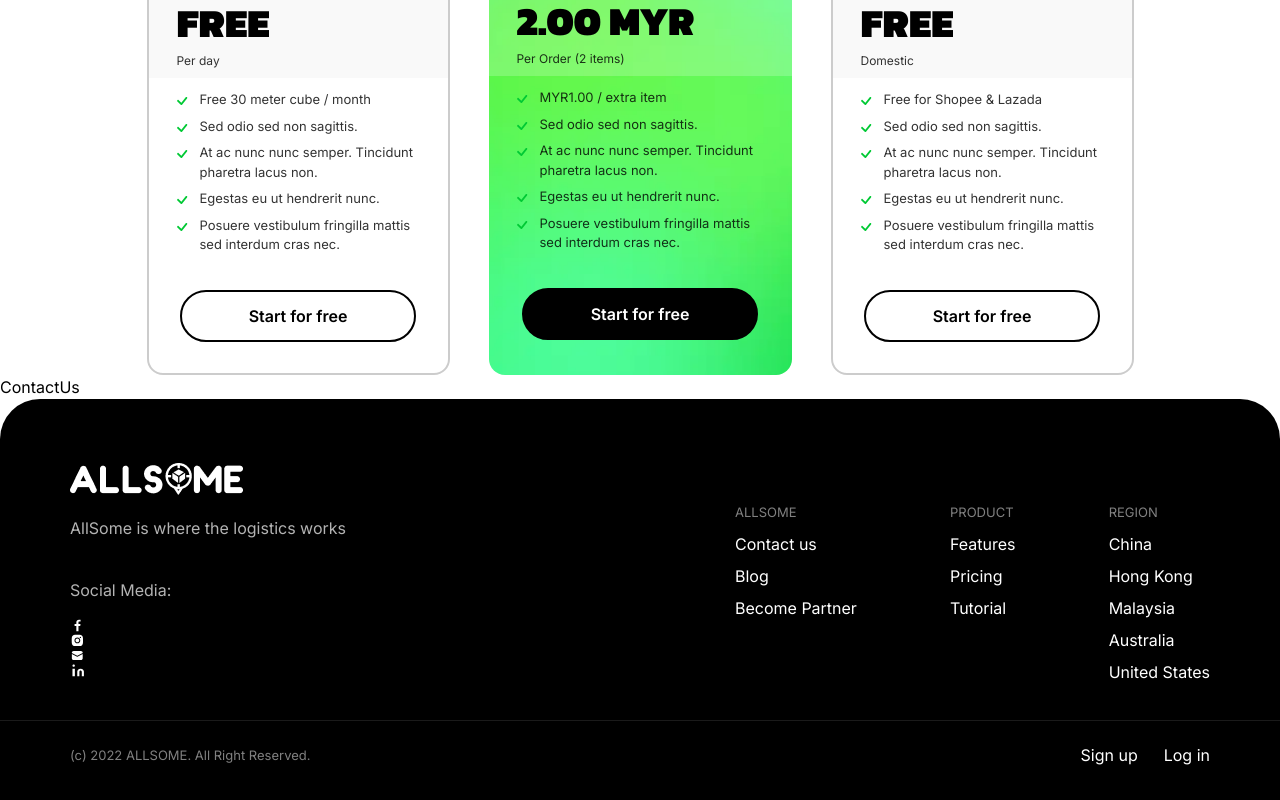
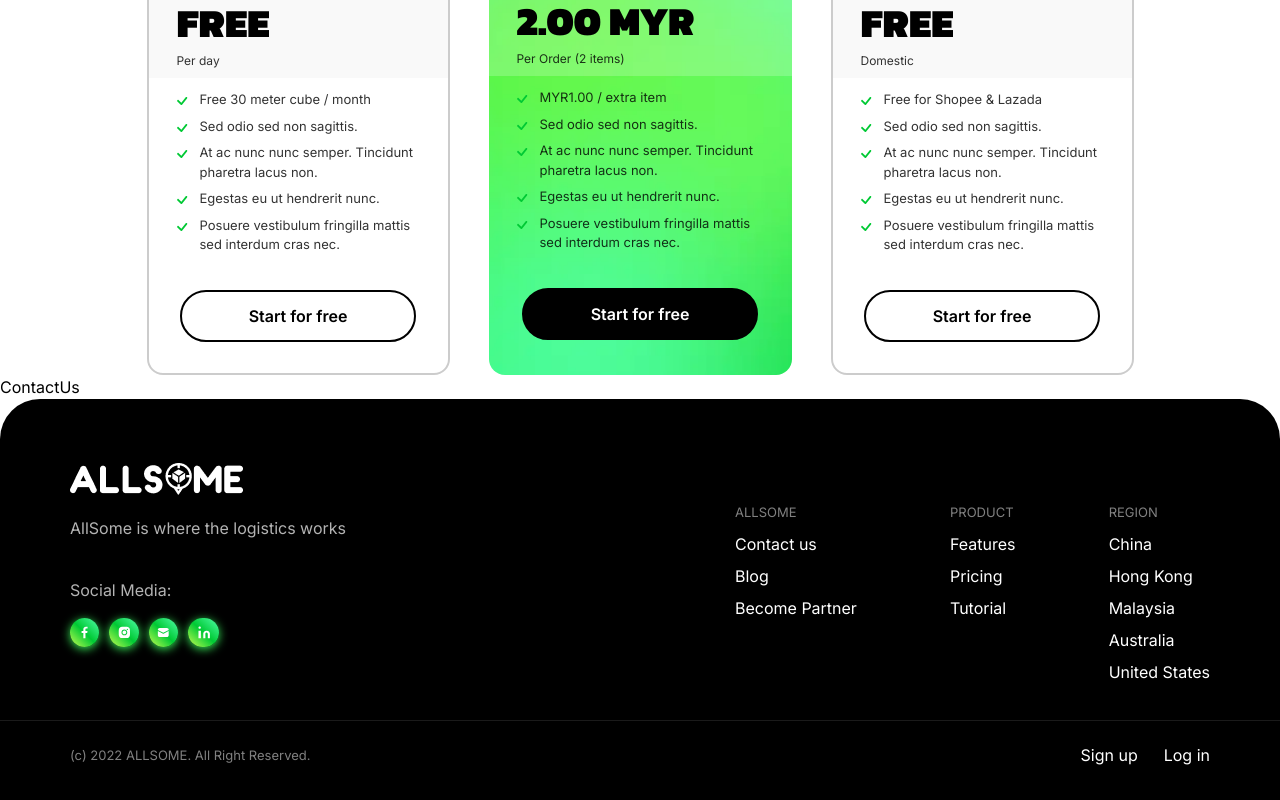
Before and after one commit to AnjaliChandaRC/allsome-next, a Next.js app: page / in a window 1280 px wide. Shown: the part 9583-10383 px from the top of the page. Built offline with nearby package versions, Linux system fonts and the light colour scheme.

Commit message:
change shadow

```diff
--- a/src/app/components/PricingAndPlans.jsx
+++ b/src/app/components/PricingAndPlans.jsx
@@ -53,7 +53,7 @@ const PricingAndPlans = () => {
       <CustomDescription styleclass="text-center pb-9" description="Free access to outlets, pay-as-you-go." />
       <div className="flex gap-[39px] max-lg:flex-wrap justify-center">
         {PRICING_DATA_LIST.map((card, index) => (
-          <div key={index} className={`w-full max-w-[303px] rounded-2xl py-[31px] bg-cover bg-center bg-no-repeat ${index === 1 ? "bg-pricing-table" : " border-2 border-black/20"} `}>
+          <div key={index} className={`w-full max-w-[303px] rounded-2xl py-[31px] bg-cover bg-center plans-shadow transition-all duration-300 ease-linear bg-no-repeat ${index === 1 ? "bg-pricing-table" : " border-2 border-black/20 hover:border-transparent "} `}>
             <div className="px-7">
               <h3 className="text-[13px] font-semibold uppercase pb-[3px] ">{card.title}</h3>
               <p className="text-sm mb-4 opacity-80">{card.description}</p>
--- a/src/app/components/common/Footer.jsx
+++ b/src/app/components/common/Footer.jsx
@@ -43,24 +43,26 @@ const Footer = () => {
     <div className="bg-black rounded-t-[40px]">
       <div className='container'>
         <div className="flex max-md:flex-col justify-between pt-16">
-          <div className="w-full lg:w-5/12">
+          <div className="w-full md:w-4/12 lg:w-5/12">
             <a href="/"><Image src="/assets/images/webp/footer-logo.webp" width={173} height={32} alt="logo" /></a>
             <p className='text-white/70 pt-5'>AllSome is where the logistics works</p>
             <p className='text-white/70 pt-[38px] pb-4'>Social Media:</p>
-            {FOOTER_ICONS.map((obj, i) => (
-              <a key={i} target='blank' href={obj.link} className='hover:scale-110 transition-all duration-300 ease-linear'>{obj.icon}</a>
-            ))}
+            <div className="flex gap-2.5">
+              {FOOTER_ICONS.map((obj, i) => (
+                <a key={i} target='blank' href={obj.link} className='p-[7.23px] bg-gradient-to-bl to-lemon via-dark-green from-green rounded-full hover:scale-110 transition-all duration-300 ease-linear relative box-shadow'>{obj.icon} </a>
+              ))}
+            </div>
             <div className="flex items-center justify-center gap-5">
             </div>
           </div>
-          <div className="flex text-white w-full lg:w-5/12 justify-between pt-10">
+          <div className="flex text-white w-full md:w-7/12 lg:w-5/12 min-[]: justify-between pt-10 max-sm:gap-x-12 gap-y-8 max-sm:flex-wrap">
             {FOOTER_LIST.map((obj, index) => (
               <div key={index}>
                 <p className='text-white/50 text-[13px] pb-2.5'>{obj.title}</p>
                 <ul className="space-y-2">
                   {obj.links.map((items, i) => (
-                    <li key={i} className="hover:text-gray-400">
-                      <Link href="/">{items.name}</Link>
+                    <li key={i} >
+                      <Link href="/" className="hover:bg-gradient-to-r to-lemon via-dark-green from-green bg-clip-text hover:text-transparent text-white duration-300 ease-linear transition-alld">{items.name} </Link>
                     </li>
                   ))}
                 </ul>
@@ -70,11 +72,11 @@ const Footer = () => {
         </div>
       </div>
       <div className="mt-9 border-t border-white/10"></div>
-      <div className="container flex justify-between items-center pt-[22px] pb-[33px]">
+      <div className="container flex justify-between items-center pt-[22px] pb-[33px] max-[480px]:flex-col-reverse gap-y-5">
         <p className='text-white/50 text-[13px] '> (c) 2022 ALLSOME. All Right Reserved.</p>
         <div className="flex items-center gap-[26px] text-white">
-          <a href="/">Sign up</a>
-          <a href="/">Log in</a>
+          <a href="/" className='hover:bg-gradient-to-r to-lemon via-dark-green from-green bg-clip-text hover:text-transparent text-white duration-300 ease-linear transition-alld'>Sign up</a>
+          <a href="/" className='hover:bg-gradient-to-r to-lemon via-dark-green from-green bg-clip-text hover:text-transparent text-white duration-300 ease-linear transition-alld'>Log in</a>
         </div>
       </div>
     </div>
--- a/src/app/globals.css
+++ b/src/app/globals.css
@@ -23,6 +23,14 @@ body {
   background: linear-gradient(94.55deg, #C7FF51 -14.37%, #00C934 49.67%, #51FFC0 111.65%);
 }
 
+.box-shadow {
+  box-shadow: 0 2px 10px #36EB58;
+}
+
+.plans-shadow:hover {
+  box-shadow:0 4px 10px #36EB58;
+}
+
 @keyframes floatStar {
   0% {
     transform: translateY(0px);
```
Also changed, not shown: public/assets/images/svg/footer-icon-shadow.svg (added).
